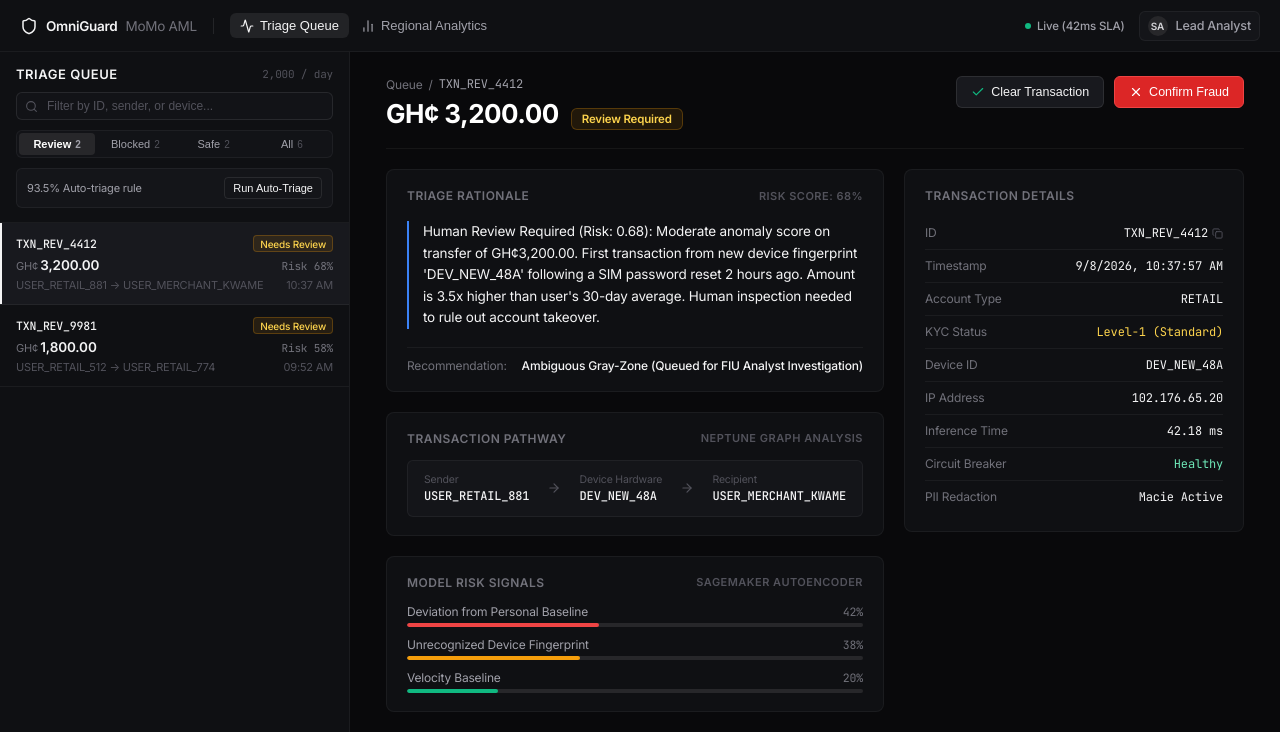
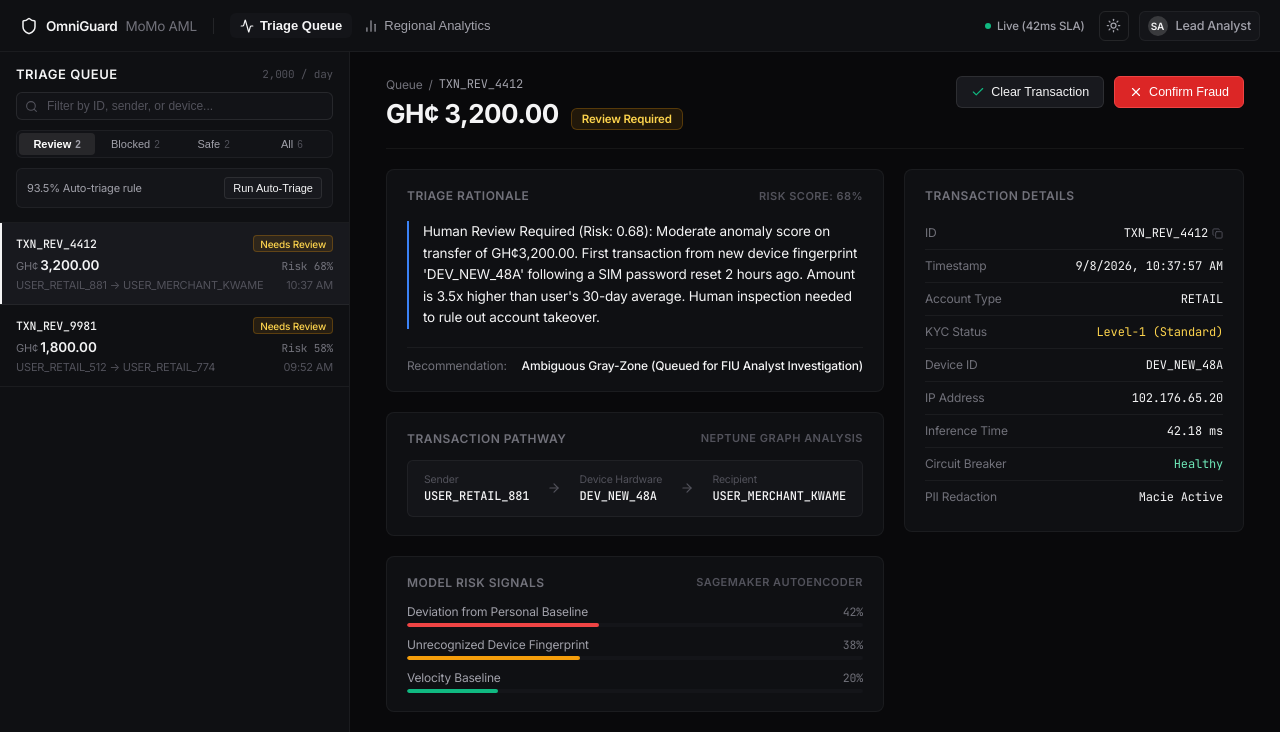
Before and after one commit to Steven256-debug/omniguard-momo-aml, a React (Vite) app in the folder frontend/: page / in a window 1280 px wide. Both pictures are taken after a click on the button "Continue". Shown: the top 732 px of the page. Built offline with nearby package versions, Linux system fonts and the light colour scheme; no server answers.

Commit message:
feat(theme): add dark and light mode toggle with local storage persistence and adaptive charts

```diff
--- a/frontend/src/App.jsx
+++ b/frontend/src/App.jsx
@@ -4,7 +4,7 @@ import InvestigationView from './components/InvestigationView';
 import RegionalTrends from './components/RegionalTrends';
 import Login from './components/Login';
 import { fetchMockAlerts, submitBatchAutoTriage } from './services/api';
-import { Shield, Activity, BarChart2, Check, X } from 'lucide-react';
+import { Shield, Activity, BarChart2, Check, X, Sun, Moon } from 'lucide-react';
 import './index.css';
 
 function App() {
@@ -13,6 +13,18 @@ function App() {
   const [alerts, setAlerts] = useState([]);
   const [selectedAlert, setSelectedAlert] = useState(null);
   const [notification, setNotification] = useState(null);
+  const [theme, setTheme] = useState(() => {
+    return localStorage.getItem('omniguard_theme') || 'dark';
+  });
+
+  useEffect(() => {
+    document.documentElement.setAttribute('data-theme', theme);
+    localStorage.setItem('omniguard_theme', theme);
+  }, [theme]);
+
+  const toggleTheme = () => {
+    setTheme(prev => (prev === 'dark' ? 'light' : 'dark'));
+  };
 
   useEffect(() => {
     if (isAuthenticated) {
@@ -91,6 +103,16 @@ function App() {
             <span>Live (42ms SLA)</span>
           </div>
 
+          {/* Dark / Light Mode Toggle */}
+          <button
+            className="theme-toggle-btn"
+            onClick={toggleTheme}
+            title={`Switch to ${theme === 'dark' ? 'light' : 'dark'} mode`}
+            aria-label="Toggle theme"
+          >
+            {theme === 'dark' ? <Sun size={15} /> : <Moon size={15} />}
+          </button>
+
           <div className="user-profile-menu">
             <div className="user-avatar-circle">SA</div>
             <span>Lead Analyst</span>
@@ -100,7 +122,7 @@ function App() {
 
       {notification && (
         <div style={{
-          background: '#18191e',
+          background: 'var(--bg-card)',
           borderBottom: '1px solid var(--border-default)',
           color: 'var(--text-primary)',
           padding: '8px 24px',
@@ -136,7 +158,7 @@ function App() {
           />
         </div>
       ) : (
-        <RegionalTrends />
+        <RegionalTrends theme={theme} />
       )}
     </div>
   );
--- a/frontend/src/index.css
+++ b/frontend/src/index.css
@@ -1,7 +1,7 @@
 @import url('https://fonts.googleapis.com/css2?family=Inter:wght@400;500;600;700&family=JetBrains+Mono:wght@400;500&display=swap');
 
-:root {
-  /* Linear / Stripe Radar Caliber Design Tokens */
+:root, [data-theme="dark"] {
+  /* Dark Mode (Linear / Stripe Radar Caliber) */
   --bg-app: #09090b;
   --bg-surface: #0f1013;
   --bg-subtle: #141519;
@@ -19,7 +19,9 @@
   --text-tertiary: #71717a;
   --text-muted: #52525b;
 
-  /* Semantic Colors (Disciplined, Muted) */
+  --card-shadow: none;
+
+  /* Semantic Colors */
   --danger: #ef4444;
   --danger-subtle: rgba(239, 68, 68, 0.1);
   --danger-border: rgba(239, 68, 68, 0.25);
@@ -35,9 +37,62 @@
   --success-border: rgba(16, 185, 129, 0.25);
   --success-text: #6ee7b7;
 
-  --accent: #ffffff;
   --accent-blue: #3b82f6;
+  --scrollbar-thumb: rgba(255, 255, 255, 0.12);
+  --scrollbar-thumb-hover: rgba(255, 255, 255, 0.22);
+  --segmented-active: #27272a;
+  --segmented-text: #ffffff;
+  --btn-primary-bg: #ffffff;
+  --btn-primary-text: #000000;
+}
 
+[data-theme="light"] {
+  /* Light Mode (Clean, High-End Stripe / Linear Light Theme) */
+  --bg-app: #f8fafc;
+  --bg-surface: #ffffff;
+  --bg-subtle: #f1f5f9;
+  --bg-card: #ffffff;
+  --bg-card-hover: #f8fafc;
+  --bg-input: #f1f5f9;
+
+  --border-subtle: rgba(0, 0, 0, 0.06);
+  --border-default: rgba(0, 0, 0, 0.1);
+  --border-strong: rgba(0, 0, 0, 0.18);
+  --border-focus: rgba(0, 0, 0, 0.35);
+
+  --text-primary: #09090b;
+  --text-secondary: #475569;
+  --text-tertiary: #64748b;
+  --text-muted: #94a3b8;
+
+  --card-shadow: 0 1px 3px rgba(0, 0, 0, 0.04), 0 1px 2px rgba(0, 0, 0, 0.02);
+
+  /* Semantic Colors */
+  --danger: #ef4444;
+  --danger-subtle: rgba(239, 68, 68, 0.08);
+  --danger-border: rgba(239, 68, 68, 0.2);
+  --danger-text: #b91c1c;
+
+  --warning: #f59e0b;
+  --warning-subtle: rgba(245, 158, 11, 0.08);
+  --warning-border: rgba(245, 158, 11, 0.22);
+  --warning-text: #b45309;
+
+  --success: #10b981;
+  --success-subtle: rgba(16, 185, 129, 0.08);
+  --success-border: rgba(16, 185, 129, 0.2);
+  --success-text: #047857;
+
+  --accent-blue: #2563eb;
+  --scrollbar-thumb: rgba(0, 0, 0, 0.14);
+  --scrollbar-thumb-hover: rgba(0, 0, 0, 0.25);
+  --segmented-active: #ffffff;
+  --segmented-text: #09090b;
+  --btn-primary-bg: #09090b;
+  --btn-primary-text: #ffffff;
+}
+
+:root {
   --font-sans: 'Inter', -apple-system, BlinkMacSystemFont, 'Segoe UI', Roboto, sans-serif;
   --font-mono: 'JetBrains Mono', ui-monospace, SFMono-Regular, Menlo, Monaco, monospace;
 
@@ -62,6 +117,7 @@ body {
   overflow: hidden;
   height: 100vh;
   letter-spacing: -0.011em;
+  transition: background-color 0.2s ease, color 0.2s ease;
 }
 
 /* Custom Minimal Scrollbar */
@@ -73,11 +129,11 @@ body {
   background: transparent;
 }
 ::-webkit-scrollbar-thumb {
-  background: rgba(255, 255, 255, 0.12);
+  background: var(--scrollbar-thumb);
   border-radius: 4px;
 }
 ::-webkit-scrollbar-thumb:hover {
-  background: rgba(255, 255, 255, 0.22);
+  background: var(--scrollbar-thumb-hover);
 }
 
 /* Layout */
@@ -87,6 +143,7 @@ body {
   height: 100vh;
   width: 100vw;
   background-color: var(--bg-app);
+  transition: background-color 0.2s ease;
 }
 
 /* Minimal Top Navigation */
@@ -99,6 +156,7 @@ body {
   background-color: var(--bg-surface);
   border-bottom: 1px solid var(--border-subtle);
   z-index: 30;
+  transition: background-color 0.2s ease, border-color 0.2s ease;
 }
 
 .nav-left {
@@ -153,18 +211,19 @@ body {
 
 .nav-tab-link:hover {
   color: var(--text-primary);
-  background-color: rgba(255, 255, 255, 0.04);
+  background-color: var(--bg-subtle);
 }
 
 .nav-tab-link.active {
   color: var(--text-primary);
-  background-color: rgba(255, 255, 255, 0.08);
+  background-color: var(--bg-subtle);
+  font-weight: 600;
 }
 
 .nav-right {
   display: flex;
   align-items: center;
-  gap: 14px;
+  gap: 10px;
 }
 
 .status-indicator-tag {
@@ -174,6 +233,7 @@ body {
   font-size: 11.5px;
   color: var(--text-secondary);
   font-weight: 500;
+  margin-right: 4px;
 }
 
 .dot-status {
@@ -181,6 +241,27 @@ body {
   height: 6px;
   border-radius: 50%;
   background-color: var(--success);
+}
+
+/* Theme Toggle Button */
+.theme-toggle-btn {
+  background: transparent;
+  border: 1px solid var(--border-default);
+  color: var(--text-secondary);
+  width: 30px;
+  height: 30px;
+  border-radius: var(--radius-md);
+  display: flex;
+  align-items: center;
+  justify-content: center;
+  cursor: pointer;
+  transition: all 0.15s ease;
+}
+
+.theme-toggle-btn:hover {
+  color: var(--text-primary);
+  background-color: var(--bg-subtle);
+  border-color: var(--border-strong);
 }
 
 .user-profile-menu {
@@ -200,13 +281,13 @@ body {
   width: 20px;
   height: 20px;
   border-radius: 50%;
-  background-color: #27272a;
+  background-color: var(--border-strong);
   display: flex;
   align-items: center;
   justify-content: center;
   font-size: 10px;
   font-weight: 600;
-  color: #d4d4d8;
+  color: var(--text-primary);
 }
 
 /* Dashboard 2-Column Container */
@@ -229,6 +310,7 @@ body {
   display: flex;
   flex-direction: column;
   height: 100%;
+  transition: background-color 0.2s ease, border-color 0.2s ease;
 }
 
 .sidebar-header-pane {
@@ -325,9 +407,10 @@ body {
 }
 
 .segmented-btn.active {
-  background: #27272a;
-  color: #ffffff;
+  background: var(--segmented-active);
+  color: var(--segmented-text);
   font-weight: 600;
+  box-shadow: var(--card-shadow);
 }
 
 .count-pill {
@@ -336,7 +419,7 @@ body {
 }
 
 .segmented-btn.active .count-pill {
-  color: #a1a1aa;
+  color: var(--text-secondary);
 }
 
 /* Secondary Auto-Triage Trigger */
@@ -353,7 +436,7 @@ body {
 }
 
 .btn-ghost-triage {
-  background: transparent;
+  background: var(--bg-card);
   border: 1px solid var(--border-default);
   color: var(--text-primary);
   padding: 4px 8px;
@@ -365,7 +448,7 @@ body {
 }
 
 .btn-ghost-triage:hover:not(:disabled) {
-  background: rgba(255, 255, 255, 0.06);
+  background: var(--bg-card-hover);
   border-color: var(--border-strong);
 }
 
@@ -490,6 +573,7 @@ body {
   background-color: var(--bg-app);
   display: flex;
   flex-direction: column;
+  transition: background-color 0.2s ease;
 }
 
 .investigation-container {
@@ -534,7 +618,7 @@ body {
 .inv-amount-hero h2 {
   font-size: 26px;
   font-weight: 700;
-  color: #ffffff;
+  color: var(--text-primary);
   letter-spacing: -0.02em;
 }
 
@@ -586,6 +670,7 @@ body {
   align-items: center;
   gap: 6px;
   transition: all 0.15s;
+  box-shadow: var(--card-shadow);
 }
 
 .btn-secondary-action:hover:not(:disabled) {
@@ -641,6 +726,8 @@ body {
   display: flex;
   flex-direction: column;
   gap: 14px;
+  box-shadow: var(--card-shadow);
+  transition: background-color 0.2s ease, border-color 0.2s ease;
 }
 
 .panel-card-title {
@@ -659,7 +746,7 @@ body {
   font-size: 13.5px;
   line-height: 1.6;
   color: var(--text-primary);
-  border-left: 2px solid #3b82f6;
+  border-left: 2px solid var(--accent-blue);
   padding-left: 14px;
   margin: 4px 0;
 }
@@ -739,7 +826,7 @@ body {
 
 .feature-meter {
   height: 4px;
-  background: #27272a;
+  background: var(--bg-subtle);
   border-radius: 2px;
   overflow: hidden;
 }
@@ -747,7 +834,6 @@ body {
 .feature-meter-fill {
   height: 100%;
   border-radius: 2px;
-  background: #71717a;
 }
 
 .feature-meter-fill.danger { background: var(--danger); }
@@ -821,6 +907,7 @@ body {
   border: 1px solid var(--border-subtle);
   border-radius: var(--radius-lg);
   padding: 16px 18px;
+  box-shadow: var(--card-shadow);
 }
 
 .kpi-box-title {
@@ -859,6 +946,7 @@ body {
   display: flex;
   flex-direction: column;
   gap: 18px;
+  box-shadow: var(--card-shadow);
 }
 
 .login-header-group h2 {
@@ -902,8 +990,8 @@ body {
 }
 
 .btn-submit-login {
-  background: #ffffff;
-  color: #000000;
+  background: var(--btn-primary-bg);
+  color: var(--btn-primary-text);
   padding: 9px 14px;
   border: none;
   border-radius: var(--radius-md);
```
Also changed, not shown: frontend/src/components/RegionalTrends.jsx (+24 -14 lines).
